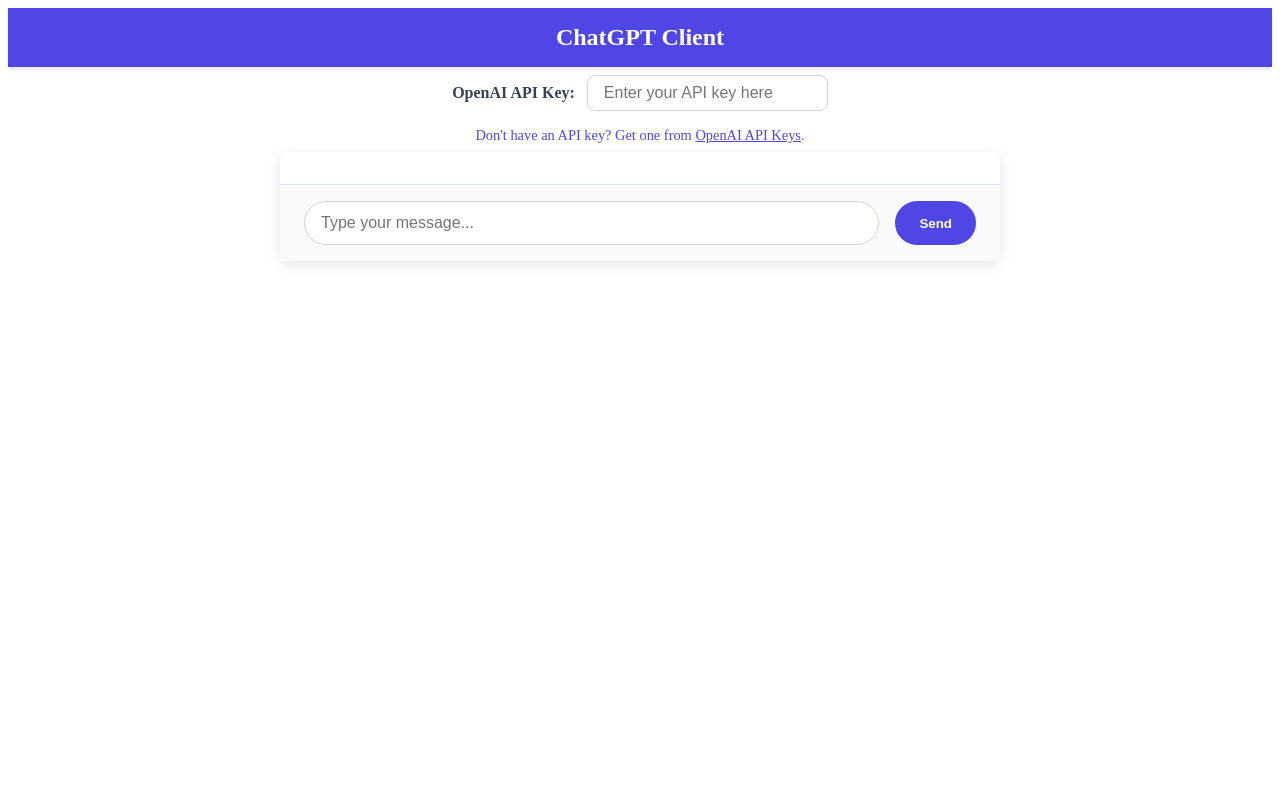
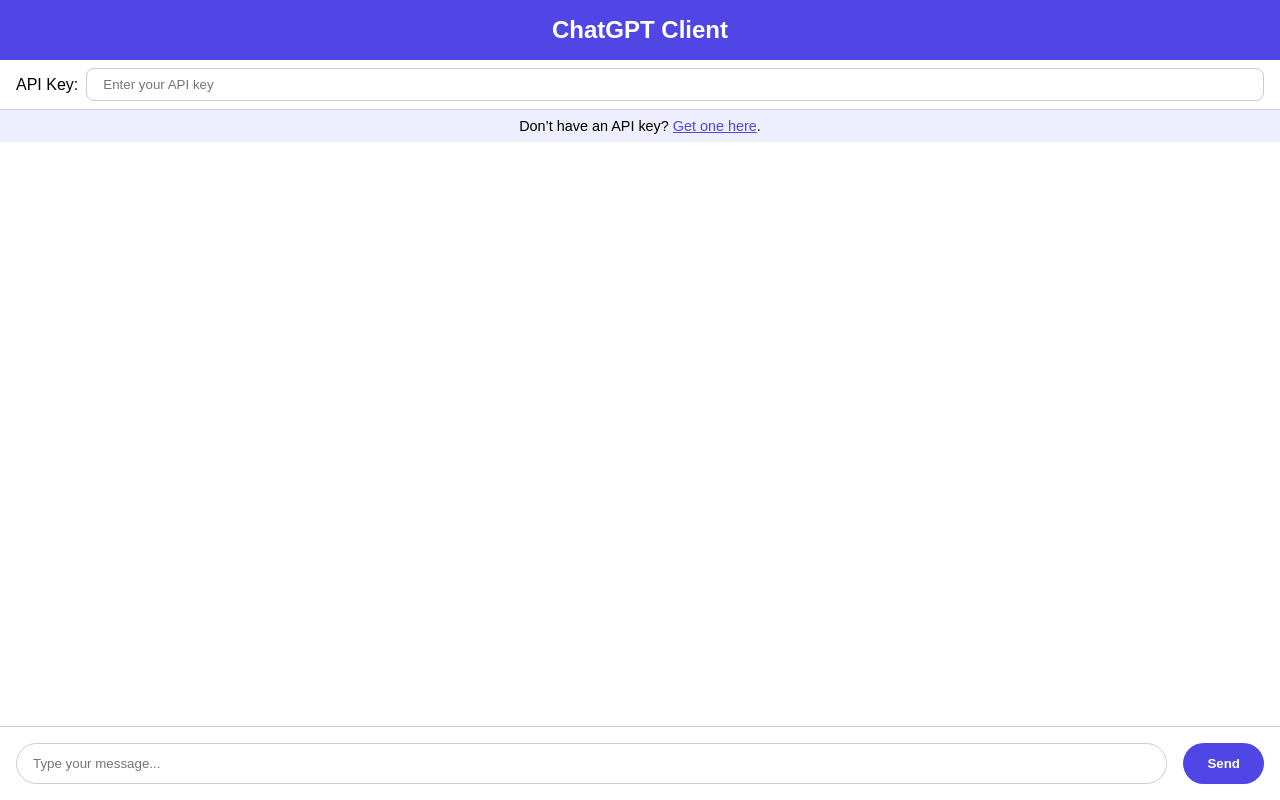
Before and after one commit to SoftMonster/WrightWayCodersGuild, a plain HTML site: page Samples/HTMLSamples/MIT/ChatGPT_Custom.html in a window 1280 px wide. Drawn offline with Linux system fonts and the light colour scheme.

Commit message:
Update ChatGPT_Custom.html

````diff
--- a/Samples/HTMLSamples/MIT/ChatGPT_Custom.html
+++ b/Samples/HTMLSamples/MIT/ChatGPT_Custom.html
@@ -3,74 +3,76 @@
 <head>
   <meta charset="UTF-8" />
   <meta name="viewport" content="width=device-width, initial-scale=1" />
-  <title>ChatGPT Client with Iframes</title>
+  <title>ChatGPT Client</title>
   <style>
-    body {
-      display: flex;
-      flex-direction: column;
+    html, body {
+      margin: 0;
+      padding: 0;
+      height: 100%;
+      font-family: sans-serif;
+      overflow: hidden;
     }
+
     header {
+      position: fixed;
+      top: 0;
+      left: 0;
+      right: 0;
       background: #4f46e5;
       color: white;
-      padding: 1rem 2rem;
+      padding: 1rem;
       font-size: 1.5rem;
-      font-weight: 700;
       text-align: center;
-      box-shadow: 0 2px 4px rgb(0 0 0 / 0.1);
+      font-weight: bold;
+      z-index: 1000;
     }
-    #apiKeyContainer, #apiKeyHelp {
-      padding: 0 1rem;
-      max-width: 720px;
-      margin: 0.5rem auto;
+
+    #apiControls {
+      position: fixed;
+      top: 60px;
+      left: 0;
+      right: 0;
+      background: #ffffff;
+      display: flex;
+      align-items: center;
+      padding: 0.5rem 1rem;
+      gap: 0.5rem;
+      z-index: 1000;
+      border-bottom: 1px solid #ccc;
     }
-    #apiKeyContainer {
-      display: flex;
-      gap: 0.75rem;
-      align-items: center;
-    }
-    #apiKey {
+
+    #apiControls input {
       flex: 1;
       padding: 0.5rem 1rem;
-      font-size: 1rem;
-      border: 1.5px solid #d1d5db;
+      border: 1px solid #ccc;
       border-radius: 8px;
     }
-    label[for="apiKey"] {
-      font-weight: 600;
-      color: #374151;
-      white-space: nowrap;
+
+    #apiHelp {
+      position: fixed;
+      top: 110px;
+      left: 0;
+      right: 0;
+      text-align: center;
+      font-size: 0.9rem;
+      background: #eef;
+      padding: 0.5rem;
+      z-index: 1000;
     }
-    #apiKeyHelp {
-      font-size: 0.9rem;
-      color: #4f46e5;
-      text-align: center;
-    }
-    #apiKeyHelp a {
+
+    #apiHelp a {
       color: #4f46e5;
       text-decoration: underline;
     }
-    #apiKeyHelp a:hover {
-      color: #4338ca;
-    }
-
-    main {
-      flex: 1;
-      display: flex;
-      flex-direction: column;
-      max-width: 720px;
-      width: 100%;
-      margin: 0 auto;
-      background: white;
-      border-radius: 8px;
-      box-shadow: 0 4px 14px rgb(0 0 0 / 0.1);
-    }
 
     #chat {
-      flex: 1;
+      position: absolute;
+      top: 150px;
+      bottom: 70px;
+      left: 0;
+      right: 0;
       overflow-y: auto;
-      padding: 1rem 1.5rem;
-      border-bottom: 1px solid #e2e8f0;
-      scroll-behavior: smooth;
+      padding: 1rem;
       display: flex;
       flex-direction: column;
       gap: 1rem;
@@ -78,14 +80,10 @@
 
     p.user {
       margin: 0;
-      padding: 0.5rem 1rem;
-      border-radius: 12px;
-      background: #4f46e5;
-      color: white;
+      padding: 0;
+      color: #111827;
       align-self: flex-end;
-      border-bottom-right-radius: 2px;
-      max-width: 80%;
-      line-height: 1.4;
+      max-width: 100%;
       white-space: pre-wrap;
       word-wrap: break-word;
     }
@@ -93,57 +91,43 @@
     iframe.assistant-frame {
       border: none;
       width: 100%;
-      border-radius: 8px;
-      box-shadow: 0 0 0 1px #e5e7eb;
-      height: auto; /* Remove fixed or min height */
-      display: block;
+      height: auto;
+      max-height: 50vh;
     }
 
-    form {
+    footer {
+      position: fixed;
+      bottom: 0;
+      left: 0;
+      right: 0;
+      background: #ffffff;
+      padding: 1rem;
       display: flex;
-      padding: 1rem 1.5rem;
-      background: #fafafa;
+      gap: 1rem;
+      border-top: 1px solid #ccc;
+      z-index: 1000;
     }
 
     #userInput {
       flex: 1;
       padding: 0.75rem 1rem;
-      font-size: 1rem;
-      border: 1.5px solid #d1d5db;
       border-radius: 9999px;
+      border: 1px solid #ccc;
     }
 
-    #userInput:focus {
-      border-color: #4f46e5;
-      outline-offset: 2px;
+    #sendBtn {
+      padding: 0.75rem 1.5rem;
+      border-radius: 9999px;
+      background: #4f46e5;
+      color: white;
+      border: none;
+      cursor: pointer;
+      font-weight: bold;
     }
 
-    button#sendBtn {
-      margin-left: 1rem;
-      background: #4f46e5;
-      border: none;
-      color: white;
-      font-weight: 600;
-      padding: 0 1.5rem;
-      border-radius: 9999px;
-      cursor: pointer;
-    }
-
-    button#sendBtn:hover:not(:disabled) {
-      background: #4338ca;
-    }
-
-    button#sendBtn:disabled {
+    #sendBtn:disabled {
       background: #a5b4fc;
       cursor: not-allowed;
-    }
-
-    #chat::-webkit-scrollbar {
-      width: 8px;
-    }
-    #chat::-webkit-scrollbar-thumb {
-      background-color: #cbd5e1;
-      border-radius: 4px;
     }
   </style>
 </head>
@@ -151,22 +135,21 @@
 
 <header>ChatGPT Client</header>
 
-<div id="apiKeyContainer">
-  <label for="apiKey">OpenAI API Key:</label>
-  <input type="password" id="apiKey" placeholder="Enter your API key here" autocomplete="off" />
-</div>
-<div id="apiKeyHelp">
-  Don't have an API key? Get one from <a href="https://platform.openai.com/account/api-keys" target="_blank" rel="noopener noreferrer">OpenAI API Keys</a>.
+<div id="apiControls">
+  <label for="apiKey">API Key:</label>
+  <input type="password" id="apiKey" placeholder="Enter your API key" autocomplete="off" />
 </div>
 
-<main>
-  <div id="chat" role="log" aria-live="polite" aria-relevant="additions"></div>
+<div id="apiHelp">
+  Don’t have an API key? <a href="https://platform.openai.com/account/api-keys" target="_blank">Get one here</a>.
+</div>
 
-  <form id="chatForm" onsubmit="event.preventDefault(); sendMessage();">
-    <input type="text" id="userInput" placeholder="Type your message..." required />
-    <button type="submit" id="sendBtn">Send</button>
-  </form>
-</main>
+<div id="chat"></div>
+
+<footer>
+  <input type="text" id="userInput" placeholder="Type your message..." />
+  <button id="sendBtn" onclick="sendMessage()">Send</button>
+</footer>
 
 <script>
   let messages = [];
@@ -177,7 +160,7 @@
       '<': '&lt;',
       '>': '&gt;',
       '"': '&quot;',
-      "'": '&#39;'
+      "'": '&#39;',
     })[m]);
   }
 
@@ -186,16 +169,16 @@
       <html>
         <head>
           <style>
-            html, body {
+            body {
               margin: 0;
               padding: 1rem;
-              font-family: system-ui, sans-serif;
-              background: white;
+              font-family: sans-serif;
             }
           </style>
           <script>
             function sendHeight() {
-              const height = document.body.scrollHeight;
+              const maxHeight = window.parent.innerHeight * 0.5;
+              const height = Math.min(document.body.scrollHeight, maxHeight);
               parent.postMessage({ iframeId: "${iframeId}", height }, "*");
             }
             window.addEventListener("load", sendHeight);
@@ -206,7 +189,7 @@
         <body>${content}</body>
       </html>
     `;
-    return 'data:text/html;charset=utf-8,' + encodeURIComponent(html);
+    return "data:text/html;charset=utf-8," + encodeURIComponent(html);
   }
 
   window.addEventListener("message", (event) => {
@@ -226,14 +209,14 @@
     if (!apiKey || !userMessage) return;
 
     messages.push({ role: "user", content: userMessage });
-    chat.innerHTML += `<p class="user"><strong>You:</strong> ${escapeHtml(userMessage)}</p>`;
+    chat.innerHTML += `<p class="user">${escapeHtml(userMessage)}</p>`;
     input.value = "";
     input.disabled = true;
 
     if (!messages.find(m => m.role === "system")) {
       messages.unshift({
         role: "system",
-        content: "Respond with HTML content to be embedded in an iframe. Do not explain anything outside the iframe content. Do not use markdown. Use inline styles for layout and embed java script into the iframe if needed."
+        content: "Respond with HTML content to be embedded in an iframe. Do not explain anything outside the iframe content. Do not use markdown. Use inline styles for layout and embed JavaScript into the iframe if needed. Aim to eliminate all blank space in your html. The html response should not be taller than a quarter of the screen height for a below average resolution. Do not pre-fix your response with ```html or end it with ```"
       });
     }
 
````
